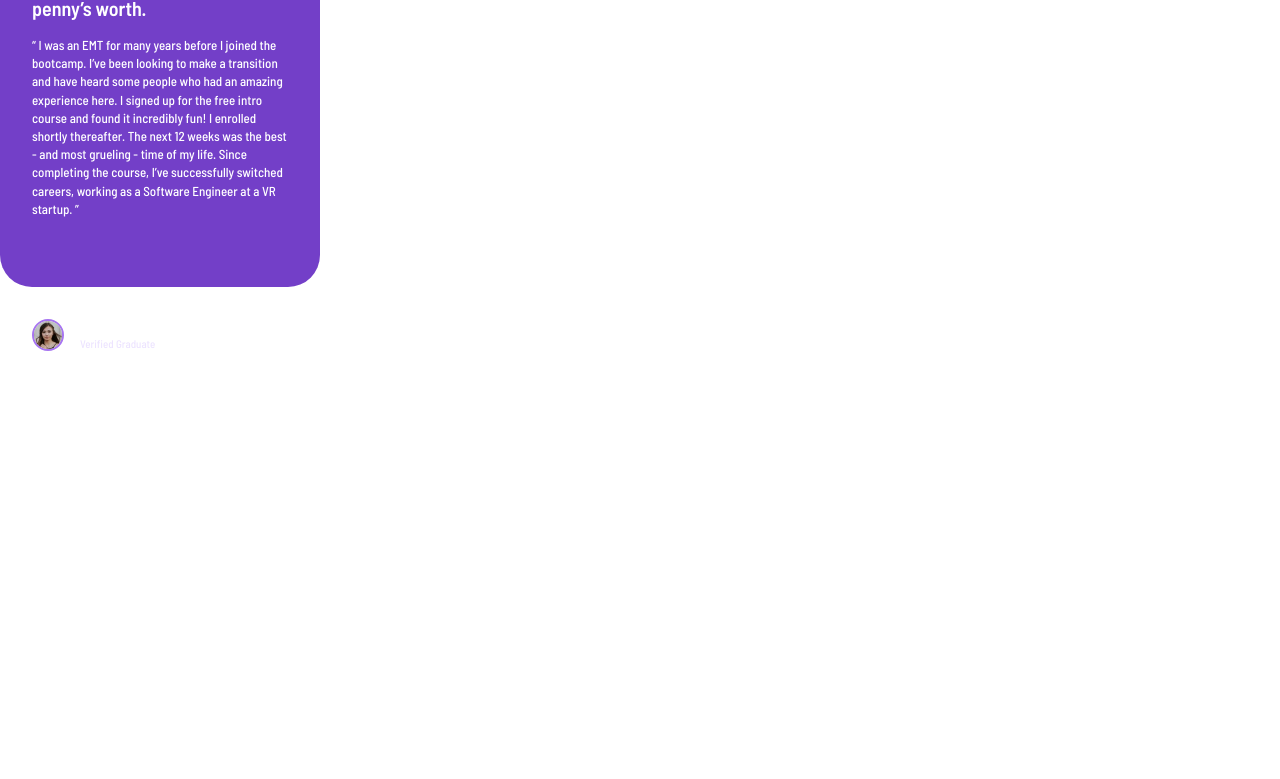
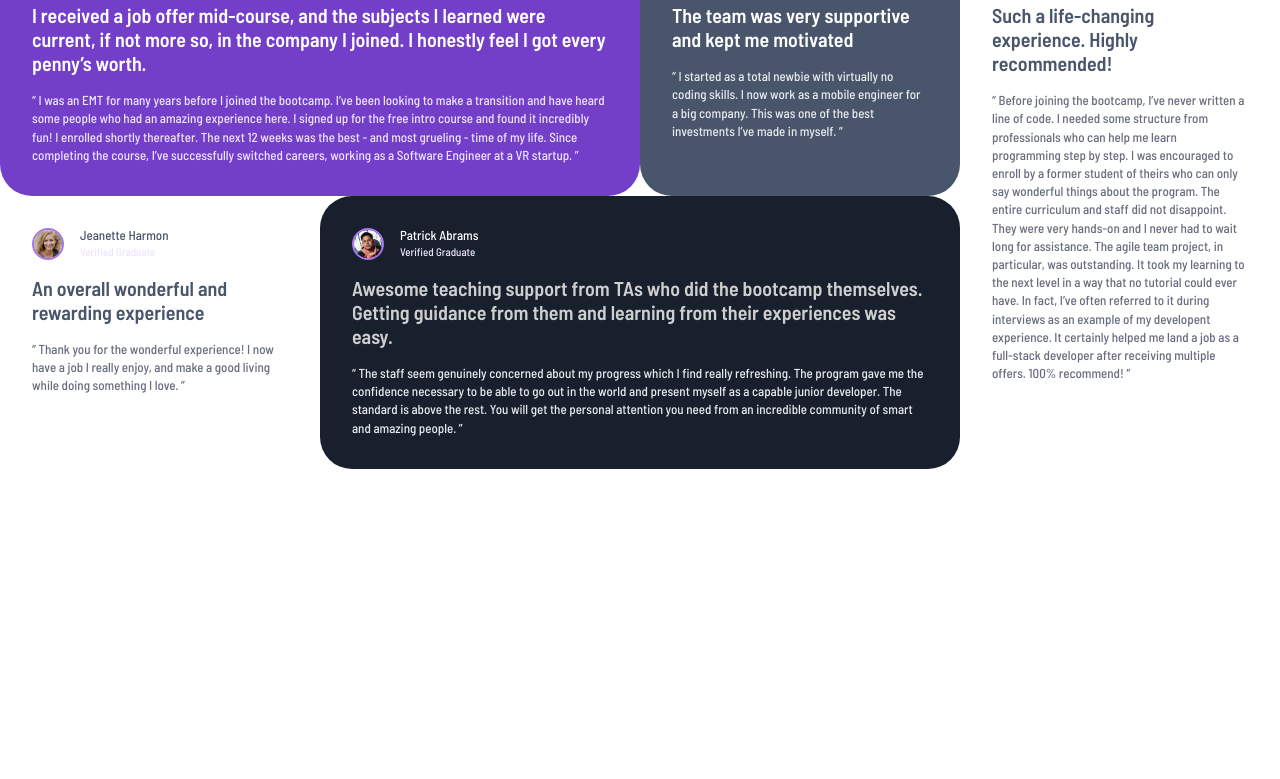
Before and after one commit to vibesprint/testimonial-grid, a website: page index.html in a window 1280 px wide. Shown: the part 204-983 px from the top of the page. After the commit the page ends 800 px from the top, so only its background shows below. Drawn offline with Linux system fonts and the light colour scheme.

Commit message:
added fonts and colors to the cards

```diff
--- a/sass/styles.scss
+++ b/sass/styles.scss
@@ -22,8 +22,26 @@ main > article {
   "card-3 card-4 card-4 card-5";
 
   .card-1 {
-    background-color: colors.$purple-500;
+    grid-area: card-1;
   }
+
+  .card-2 {
+    grid-area: card-2;
+  }
+
+  .card-3 {
+    grid-area: card-3;
+  }
+
+  .card-4 {
+    grid-area: card-4;
+  }
+
+  .card-5 {
+    grid-area: card-5;
+  }
+
+
 }
 
 .card {
@@ -32,6 +50,7 @@ main > article {
   flex-direction: column;
   gap: 1rem;
   border-radius: 2rem;
+  color: colors.$white; // default text color; inherited by all text below
 
 
   .body {
@@ -41,12 +60,10 @@ main > article {
 
     .body-heading {
       @include fonts.text-preset-1;
-      color: colors.$white;
     }
 
     .body-copy {
       @include fonts.text-preset-3;
-      color: colors.$white;
     }
   }
 
@@ -62,7 +79,6 @@ main > article {
 
       .person-name {
         @include fonts.text-preset-2;
-        color: colors.$white;
       }
 
       .person-tag {
@@ -81,3 +97,95 @@ main > article {
 
   }
 }
+
+
+main > article {
+
+  .card-1 {
+    background-color: colors.$purple-500;
+
+    .person-name {
+      color: colors.$white;
+    }
+
+    .person-tag {
+      color: colors.$purple-50;
+    }
+
+    .body-copy {
+      color: colors.$purple-50;
+    }
+
+  }
+
+  .card-2 {
+    background-color: colors.$grey-500;
+
+    .person-name {
+      color: colors.$white;
+    }
+
+    .person-tag {
+      color: colors.$grey-100;
+    }
+
+    .body {
+      .body-copy {
+        color: colors.$grey-100;
+      }
+    }
+  }
+
+  .card-3 {
+    background-color: colors.$white;
+
+    .person-name {
+      color: colors.$grey-500;
+    }
+
+    .person-tag {
+      color: colors.$grey-400;
+    }
+
+    .body {
+      .body-heading {
+        color: colors.$grey-500;
+      }
+
+      .body-copy {
+        color: colors.$grey-400;
+      }
+    }
+  }
+
+  .card-4 {
+    background-color: colors.$dark-blue;
+
+    .person-details {
+      color: colors.$white;
+    }
+
+    .body-heading {
+      color: colors.$grey-200;
+    }
+
+    .body-copy {
+      color: colors.$grey-100;
+    }
+  }
+
+  .card-5 {
+    background-color: colors.$white;
+    color: colors.$grey-500;
+
+    .person-name, .body-heading {
+      color: colors.$grey-500;
+    }
+
+    .person-tag, .body-copy {
+      color: colors.$grey-400;
+    }
+
+  }
+
+}
```
Also changed, not shown: styles/styles.css, 1 other file.
